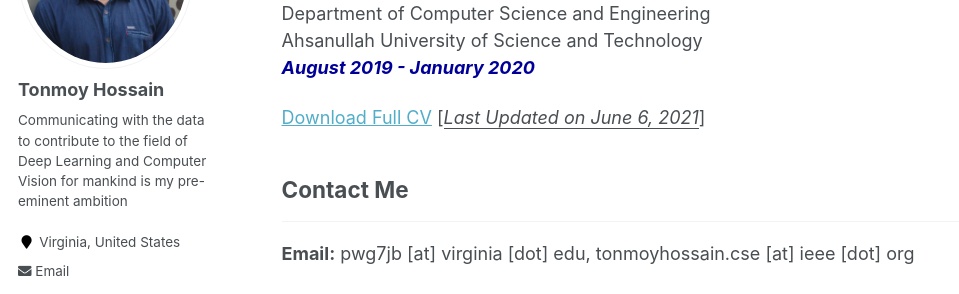
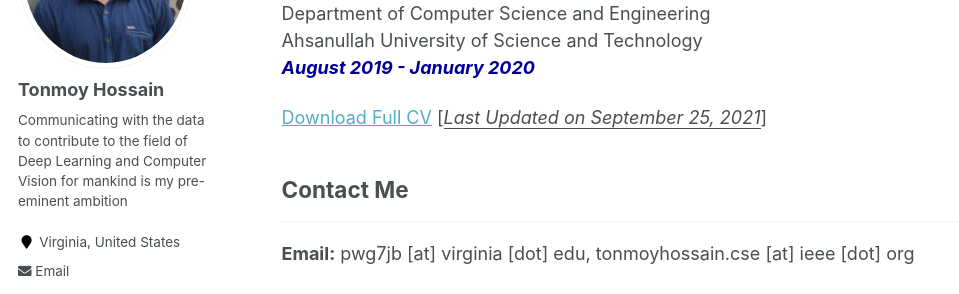
Before and after one commit to shaeekh/shaeekh.github.io, a Jekyll site: the page built from _pages/cv.md, in a window 1280 px wide and 900 px high, scrolled down 609 px. Shown: the part 153-447 px from the top of the window, without its empty margins (0-959 px from the left). Built offline with Jekyll 4.4.1, drawn with Linux system fonts in a browser that asks for light colours; some web fonts are replaced.

Commit message:
Update cv.md

```diff
--- a/_pages/cv.md
+++ b/_pages/cv.md
@@ -31,7 +31,7 @@ Department of Computer Science and Engineering <br/>
 Ahsanullah University of Science and Technology<br />
 <i style='color:#000099;'>**August 2019 - January 2020**</i>
 
-[Download Full CV](https://tonmoy-hossain.github.io/files/TonmoyHossainCV.pdf) [<ins>*Last Updated on June 6, 2021*</ins>]
+[Download Full CV](https://tonmoy-hossain.github.io/files/TonmoyHossainCV.pdf) [<ins>*Last Updated on September 25, 2021*</ins>]
 
 ## Contact Me
 -------------
```
